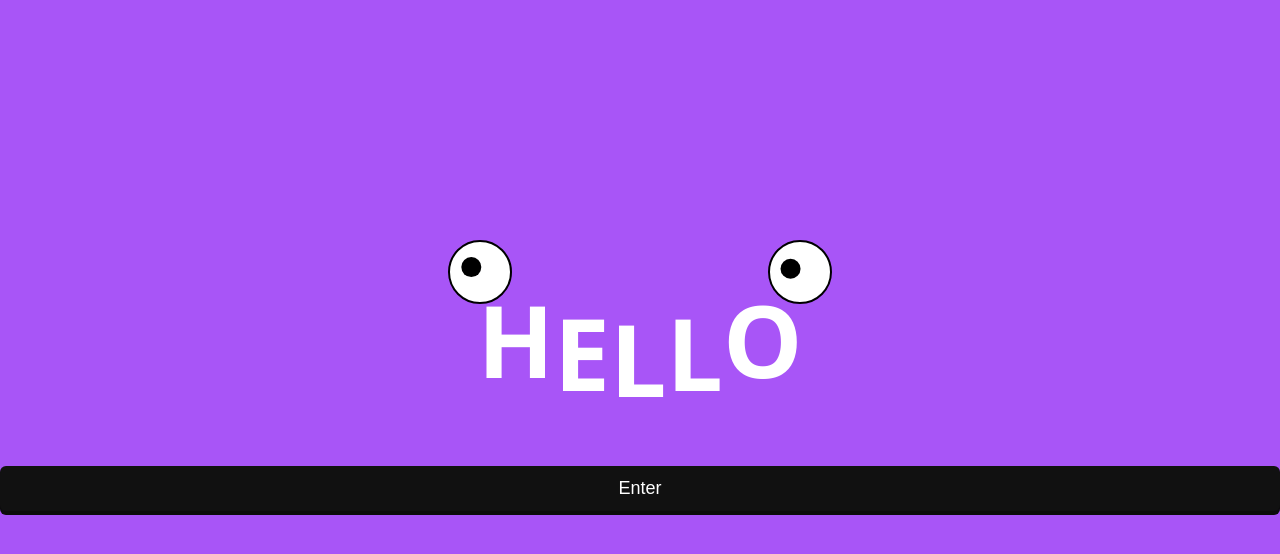
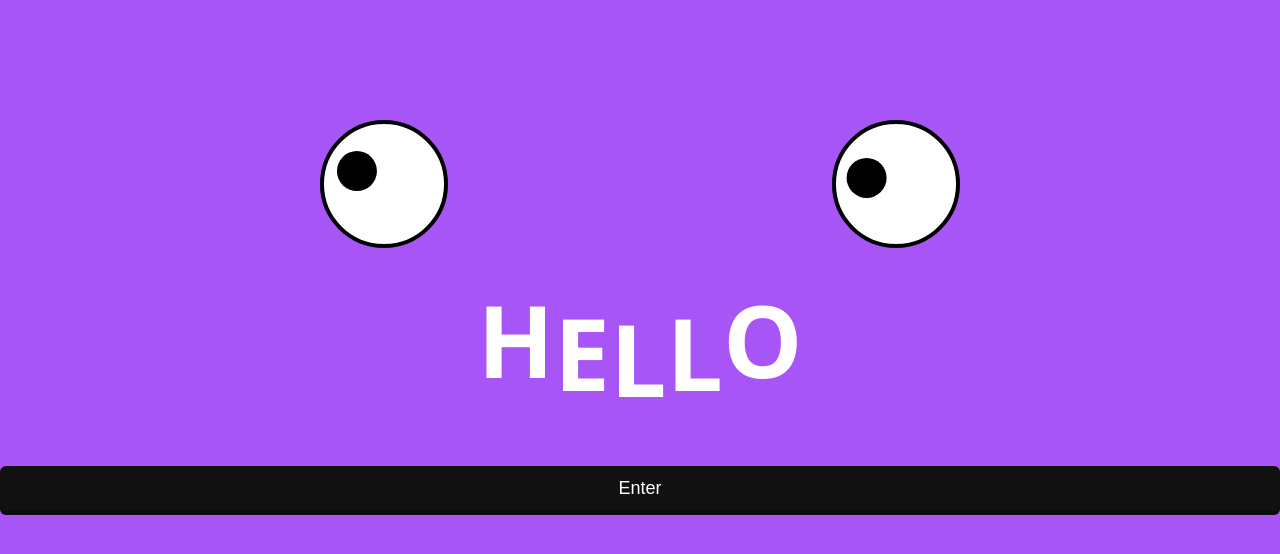
Before and after one commit to EEEmil0523/SHM-Simulator, a plain HTML site: page index.html in a window 1280 px wide. Drawn offline with Linux system fonts and the light colour scheme.

Commit message:
Refactor index.html for improved layout and styles
Updated styles and structure for better layout and interaction.

```diff
--- a/index.html
+++ b/index.html
@@ -4,22 +4,23 @@
 <meta charset="UTF-8">
 <title>SHM Simulation Lab</title>
 <style>
-body{margin:0;font-family:'Segoe UI',Tahoma,Verdana,sans-serif;}
+body{margin:0;font-family:'Segoe UI',Tahoma,Verdana,sans-serif;overflow:hidden;}
 
 /* ===== HOME ===== */
-#home{background:#a855f7;height:100vh;display:flex;flex-direction:column;justify-content:center;align-items:center;position:relative;overflow:hidden;}
-#home h1{font-weight:900;font-size:100px;color:#fff;margin:0;}
+#home{background:#a855f7;height:100vh;display:flex;flex-direction:column;justify-content:center;align-items:center;position:relative;}
+#home h1{font-weight:900;font-size:100px;color:#fff;margin:0;z-index:2;position:relative;}
 #home h1 span{display:inline-block;animation:bounce 0.6s ease-in-out infinite alternate;}
 #home h1 span:nth-child(1){animation-delay:0s;} #home h1 span:nth-child(2){animation-delay:0.1s;}
 #home h1 span:nth-child(3){animation-delay:0.2s;} #home h1 span:nth-child(4){animation-delay:0.3s;}
 #home h1 span:nth-child(5){animation-delay:0.4s;}
 @keyframes bounce{0%{transform:translateY(0);}50%{transform:translateY(-25px);}100%{transform:translateY(0);}}
-.eye{position:absolute;width:60px;height:60px;background:#fff;border:2px solid #000;border-radius:50%;top:30%;overflow:hidden;}
-.eye.left{left:35%;} .eye.right{right:35%;}
-.pupil{position:absolute;width:20px;height:20px;background:#000;border-radius:50%;top:20px;left:20px;transition: transform 0.1s linear;}
+.eye{position:absolute;width:120px;height:120px;background:#fff;border:4px solid #000;border-radius:50%;top:15%;overflow:hidden;z-index:1;}
+.eye.left{left:25%;} .eye.right{right:25%;}
+.pupil{position:absolute;width:40px;height:40px;background:#000;border-radius:50%;top:40px;left:40px;transition: transform 0.1s linear;}
 .eye::before{content:"";position:absolute;top:0;left:0;width:100%;height:100%;background:#a855f7;transform:scaleY(0);transform-origin:top;animation:blink 5s infinite;}
 @keyframes blink{0%,90%,100%{transform:scaleY(0);}92%,94%{transform:scaleY(1);}}
-#enter{margin-top:40px;padding:12px 24px;font-size:18px;border:none;cursor:pointer;background:#111;color:#fff;transition:all 0.1s;box-shadow:0 4px #0c0c0c;border-radius:6px;}
+
+#enter{margin-top:40px;padding:12px 20px;font-size:18px;border:none;cursor:pointer;background:#111;color:#fff;transition:all 0.1s;box-shadow:0 4px #0c0c0c;border-radius:6px;}
 #enter:hover{background:#222;}
 #enter:active{transform:translateY(4px);box-shadow:0 1px #0c0c0c;background:#222;}
 
@@ -92,7 +93,7 @@ function movePupil(eye,pupil){
   const rect=eye.getBoundingClientRect();
   const cx=rect.left+rect.width/2, cy=rect.top+rect.height/2;
   const dx=mouseX-cx, dy=mouseY-cy;
-  const angle=Math.atan2(dy,dx), r=10;
+  const angle=Math.atan2(dy,dx), r=30;
   const targetX=r*Math.cos(angle), targetY=r*Math.sin(angle);
   const current=eye._current||{x:0,y:0};
   current.x += (targetX - current.x)*0.15;
@@ -115,12 +116,10 @@ function resetSim(){x=+x0.value;v=+v0.value;a=acc(x,v,t);t=0;}
 function singleStep(){step();draw();}
 function step(){const dtv=+dt.value;v+=0.5*a*dtv;x+=v*dtv;a=acc(x,v,t);v+=0.5*a*dtv;t+=dtv;}
 function draw(){ctx.clearRect(0,0,canvas.width,canvas.height);
-  // 彈簧
   const startX=50,endX=200+x*50,y=canvas.height/2;
   const seg=12; ctx.strokeStyle="#888"; ctx.lineWidth=2; ctx.beginPath(); ctx.moveTo(startX,y);
   for(let i=1;i<=seg;i++){let px=startX+(endX-startX)/seg*i;let py=y+(i%2===0?5:-5);if(i===seg)py=y;ctx.lineTo(px,py);}
   ctx.stroke();
-  // 球
   ctx.fillStyle="#fff"; ctx.beginPath(); ctx.arc(endX+20,y,12,0,Math.PI*2); ctx.fill();
 }
 function loop(){if(!paused){step();draw();} requestAnimationFrame(loop);}
```
